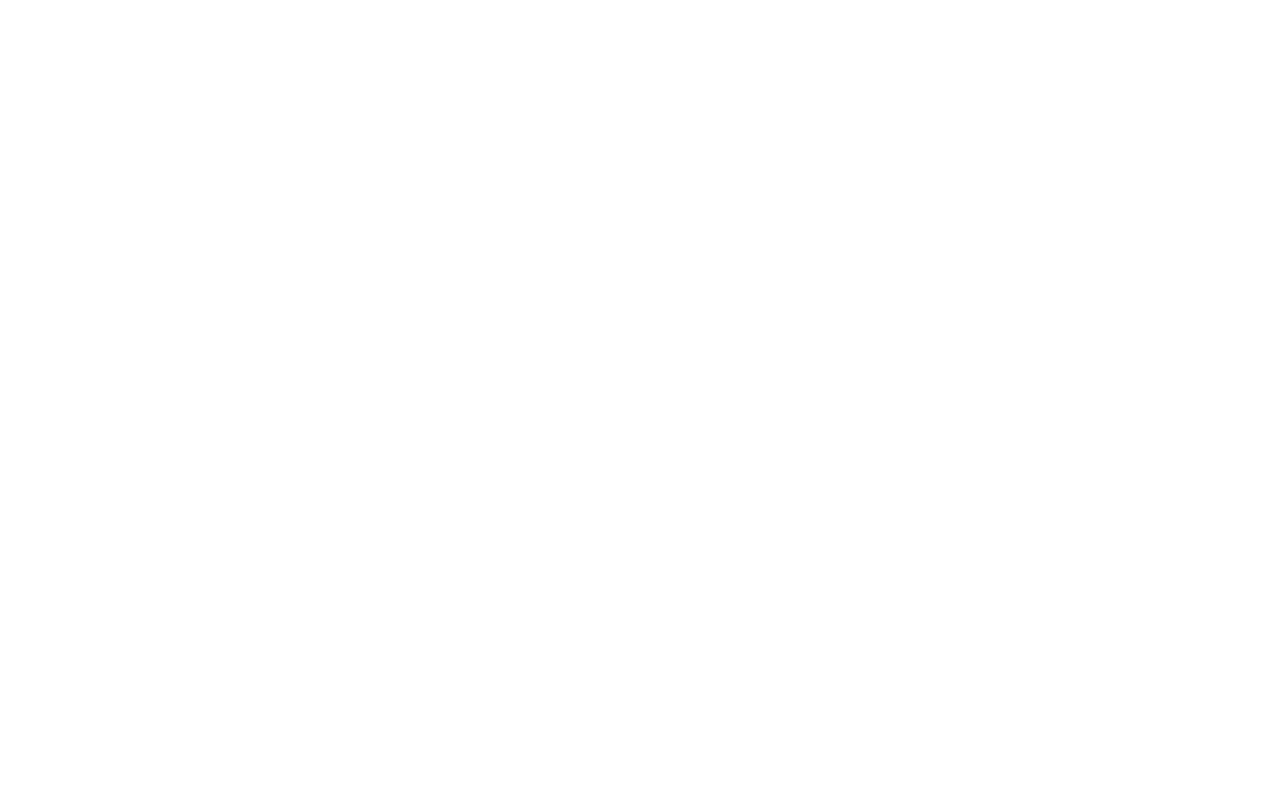
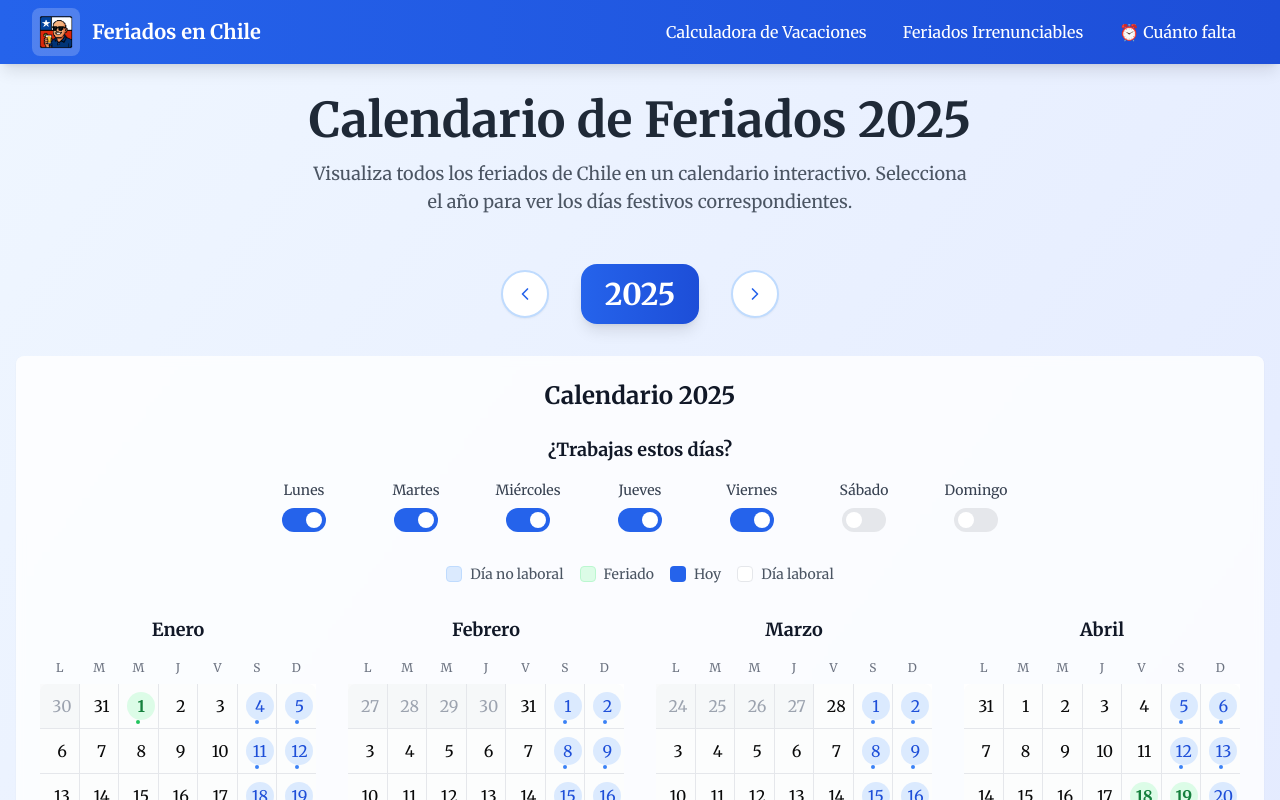
Before and after one commit to Nicolasvegam/tool-feriados-chile, a Next.js app: page /calendario in a window 1280 px wide. Before the commit this address had no page. Shown: the top 800 px of the page. Built offline with nearby package versions, Linux system fonts and the light colour scheme.

Commit message:
feat(calendario): add new calendar page and update navigation links

```diff
--- a/app/[year]/page.tsx
+++ b/app/[year]/page.tsx
@@ -3,7 +3,6 @@
 import HolidaysList from '../components/HolidaysList';
 import VacationOptimizer from '../components/VacationOptimizer';
 import YearSelector from '../components/YearSelector';
-import CalendarLazy from '../components/CalendarLazy';
 import LawsSection from '../components/LawsSection/LawsSection';
 import { getHolidaysByYear, getVacationOptimizationByYear } from '../utils/dataUtils';
 
@@ -123,11 +122,19 @@
             </section>
           )}
 
-          <section className="mb-12">
-            <h2 className="text-3xl font-bold text-gray-800 mb-6 text-center">
-              Calendario Visual {year}
+          <section className="mb-12 text-center">
+            <h2 className="text-3xl font-bold text-gray-800 mb-6">
+              Ver Calendario Completo
             </h2>
-            <CalendarLazy holidays={holidays} currentYear={parseInt(year)} />
+            <p className="text-gray-600 mb-6">
+              Visualiza todos los feriados de {year} en un calendario interactivo
+            </p>
+            <a
+              href="/calendario"
+              className="inline-block bg-blue-600 text-white px-6 py-3 rounded-lg hover:bg-blue-700 transition-colors"
+            >
+              Ir al Calendario
+            </a>
           </section>
 
           <LawsSection />
--- /dev/null
+++ b/app/calendario/page.tsx
@@ -0,0 +1,115 @@
+import { Metadata } from 'next';
+import CalendarLazy from '../components/CalendarLazy';
+import YearSelector from '../components/YearSelector';
+import { getHolidaysByYear } from '../utils/dataUtils';
+
+const VALID_YEARS = ['2024', '2025', '2026', '2027'];
+
+export async function generateMetadata(): Promise<Metadata> {
+  const currentYear = new Date().getFullYear().toString();
+
+  return {
+    title: `Calendario de Feriados en Chile ${currentYear} - Vista Completa`,
+    description: `Calendario visual completo de todos los feriados en Chile ${currentYear}. Visualiza de manera fácil y rápida todos los días festivos del año.`,
+    keywords: `calendario feriados chile ${currentYear}, calendario dias festivos ${currentYear}, vista calendario feriados, calendario visual chile`,
+    openGraph: {
+      title: `Calendario de Feriados Chile ${currentYear}`,
+      description: `Vista completa del calendario de feriados en Chile para ${currentYear}`,
+      url: `https://www.feriadosenchile.com/calendario`,
+      siteName: 'Feriados en Chile',
+      locale: 'es_CL',
+      type: 'website',
+    },
+    alternates: {
+      canonical: `https://www.feriadosenchile.com/calendario`,
+    },
+  };
+}
+
+export default async function CalendarioPage({
+  searchParams
+}: {
+  searchParams: { year?: string }
+}) {
+  const currentYear = new Date().getFullYear().toString();
+  const selectedYear = searchParams.year && VALID_YEARS.includes(searchParams.year)
+    ? searchParams.year
+    : currentYear;
+
+  const holidays = await getHolidaysByYear(selectedYear);
+
+  const jsonLd = {
+    '@context': 'https://schema.org',
+    '@type': 'WebPage',
+    name: `Calendario de Feriados en Chile ${selectedYear}`,
+    description: `Calendario visual completo de feriados en Chile para el año ${selectedYear}`,
+    url: 'https://www.feriadosenchile.com/calendario',
+    inLanguage: 'es-CL',
+    isPartOf: {
+      '@type': 'WebSite',
+      name: 'Feriados en Chile',
+      url: 'https://www.feriadosenchile.com'
+    },
+    breadcrumb: {
+      '@type': 'BreadcrumbList',
+      itemListElement: [
+        {
+          '@type': 'ListItem',
+          position: 1,
+          name: 'Inicio',
+          item: 'https://www.feriadosenchile.com'
+        },
+        {
+          '@type': 'ListItem',
+          position: 2,
+          name: 'Calendario',
+          item: 'https://www.feriadosenchile.com/calendario'
+        }
+      ]
+    }
+  };
+
+  return (
+    <>
+      <script
+        type="application/ld+json"
+        dangerouslySetInnerHTML={{ __html: JSON.stringify(jsonLd) }}
+      />
+
+      <div className="min-h-screen bg-gradient-to-br from-blue-50 to-indigo-100">
+        <div className="container mx-auto px-4 py-8">
+          <header className="text-center mb-12">
+            <h1 className="text-4xl md:text-5xl font-bold text-gray-800 mb-4">
+              Calendario de Feriados {selectedYear}
+            </h1>
+            <p className="text-lg text-gray-600 max-w-2xl mx-auto">
+              Visualiza todos los feriados de Chile en un calendario interactivo.
+              Selecciona el año para ver los días festivos correspondientes.
+            </p>
+          </header>
+
+          <div className="mb-8">
+            <YearSelector
+              currentYear={selectedYear}
+              validYears={VALID_YEARS}
+              basePath="/calendario"
+            />
+          </div>
+
+          <section className="mb-12">
+            <CalendarLazy holidays={holidays} currentYear={parseInt(selectedYear)} />
+          </section>
+
+          <div className="text-center">
+            <a
+              href={`/${selectedYear}`}
+              className="inline-block bg-blue-600 text-white px-6 py-3 rounded-lg hover:bg-blue-700 transition-colors"
+            >
+              Ver listado completo de feriados {selectedYear}
+            </a>
+          </div>
+        </div>
+      </div>
+    </>
+  );
+}
--- a/app/components/Navbar.tsx
+++ b/app/components/Navbar.tsx
@@ -80,12 +80,12 @@
               >
                 Optimizador
               </button>
-              <button
-                onClick={() => scrollToSection('calendar')}
+              <a
+                href="/calendario"
                 className="text-gray-700 hover:text-blue-600 transition-colors"
               >
                 Calendario
-              </button>
+              </a>
               <button
                 onClick={() => scrollToSection('laws')}
                 className="text-gray-700 hover:text-blue-600 transition-colors"
@@ -116,12 +116,12 @@
                 >
                   Optimizador
                 </button>
-                <button
-                  onClick={() => scrollToSection('calendar')}
+                <a
+                  href="/calendario"
                   className="block w-full text-left px-4 py-3 rounded-lg text-base font-medium text-gray-700 hover:text-blue-600 hover:bg-blue-50/50 transition-colors"
                 >
                   Calendario
-                </button>
+                </a>
                 <button
                   onClick={() => scrollToSection('laws')}
                   className="block w-full text-left px-4 py-3 rounded-lg text-base font-medium text-gray-700 hover:text-blue-600 hover:bg-blue-50/50 transition-colors"
--- a/app/components/YearSelector.tsx
+++ b/app/components/YearSelector.tsx
@@ -6,18 +6,23 @@
 interface YearSelectorProps {
   currentYear: string;
   validYears: string[];
+  basePath?: string;
 }
 
-export default function YearSelector({ currentYear, validYears }: YearSelectorProps) {
+export default function YearSelector({ currentYear, validYears, basePath = '' }: YearSelectorProps) {
   const currentIndex = validYears.indexOf(currentYear);
   const prevYear = currentIndex > 0 ? validYears[currentIndex - 1] : null;
   const nextYear = currentIndex < validYears.length - 1 ? validYears[currentIndex + 1] : null;
+
+  const buildPath = (year: string) => {
+    return basePath ? `${basePath}?year=${year}` : `/${year}`;
+  };
 
   return (
     <div className="flex justify-center items-center gap-4 sm:gap-8 my-8">
       {prevYear ? (
         <Link
-          href={`/${prevYear}`}
+          href={buildPath(prevYear)}
           className="group relative p-3 text-blue-600 bg-white border-2 border-blue-200 rounded-full hover:border-blue-400 hover:bg-blue-50 transition-all duration-200 shadow-sm hover:shadow-md"
           aria-label={`Ir al año ${prevYear}`}
         >
@@ -38,7 +43,7 @@
 
       {nextYear ? (
         <Link
-          href={`/${nextYear}`}
+          href={buildPath(nextYear)}
           className="group relative p-3 text-blue-600 bg-white border-2 border-blue-200 rounded-full hover:border-blue-400 hover:bg-blue-50 transition-all duration-200 shadow-sm hover:shadow-md"
           aria-label={`Ir al año ${nextYear}`}
         >
--- a/app/cuanto-falta-18-septiembre/page.tsx
+++ b/app/cuanto-falta-18-septiembre/page.tsx
@@ -88,7 +88,7 @@
         <div className="mt-12 bg-white/90 backdrop-blur-sm rounded-xl p-8 shadow-lg max-w-4xl mx-auto">
           <h2 className="text-3xl font-bold text-center mb-6 text-red-600">¿Qué son las Fiestas Patrias?</h2>
           <p className="text-gray-700 mb-4 text-lg">
-            El 18 de Septiembre, conocido popularmente como las Fiestas Patrias o "el Dieciocho", conmemora
+            El 18 de Septiembre, conocido popularmente como las Fiestas Patrias o &ldquo;el Dieciocho&rdquo;, conmemora
             la Primera Junta Nacional de Gobierno de Chile en 1810, marcando el inicio del proceso de
             independencia. Es una de las celebraciones más importantes del país, donde los chilenos
             celebran con música, bailes tradicionales y comida típica.
--- a/app/globals.css
+++ b/app/globals.css
@@ -86,6 +86,17 @@
     @apply bg-background text-foreground;
   }
 
+  /* Prevenir overflow horizontal en móvil */
+  html, body {
+    overflow-x: hidden;
+    max-width: 100%;
+  }
+
+  /* Asegurar que todos los elementos respeten el ancho del viewport */
+  * {
+    max-width: 100vw;
+  }
+
   /* Scroll suave */
   html {
     scroll-behavior: smooth;
--- a/app/layout.tsx
+++ b/app/layout.tsx
@@ -5,6 +5,7 @@
 import { WebSiteJsonLd, FAQJsonLd } from './components/JsonLd';
 import SkipNavigation from './components/SkipNavigation';
 import ServiceWorkerRegistration from './components/ServiceWorkerRegistration';
+import { Analytics } from '@vercel/analytics/react';
 
 const merriweather = Merriweather({
     weight: ['300', '400', '700', '900'],
@@ -15,8 +16,8 @@
 export const viewport: Viewport = {
     width: 'device-width',
     initialScale: 1,
-    maximumScale: 1,
-    userScalable: false,
+    maximumScale: 5,
+    userScalable: true,
 };
 
 export const metadata: Metadata = {
@@ -258,6 +259,7 @@
                         </div>
                     </div>
                 </footer>
+                <Analytics />
             </body>
         </html>
     );
--- a/package.json
+++ b/package.json
@@ -12,6 +12,7 @@
   "dependencies": {
     "@headlessui/react": "^2.2.0",
     "@radix-ui/react-slot": "^1.1.0",
+    "@vercel/analytics": "^1.5.0",
     "class-variance-authority": "^0.7.0",
     "clsx": "^2.1.1",
     "critters": "^0.0.25",
```
Also changed, not shown: 1 other file (tests, documents, lock files or other folders).
